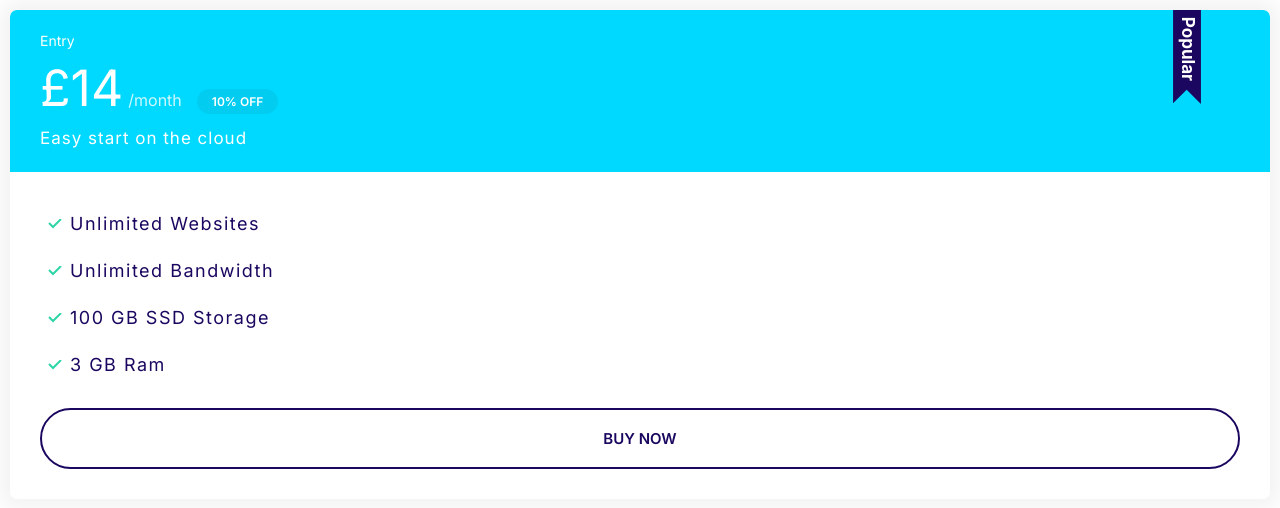
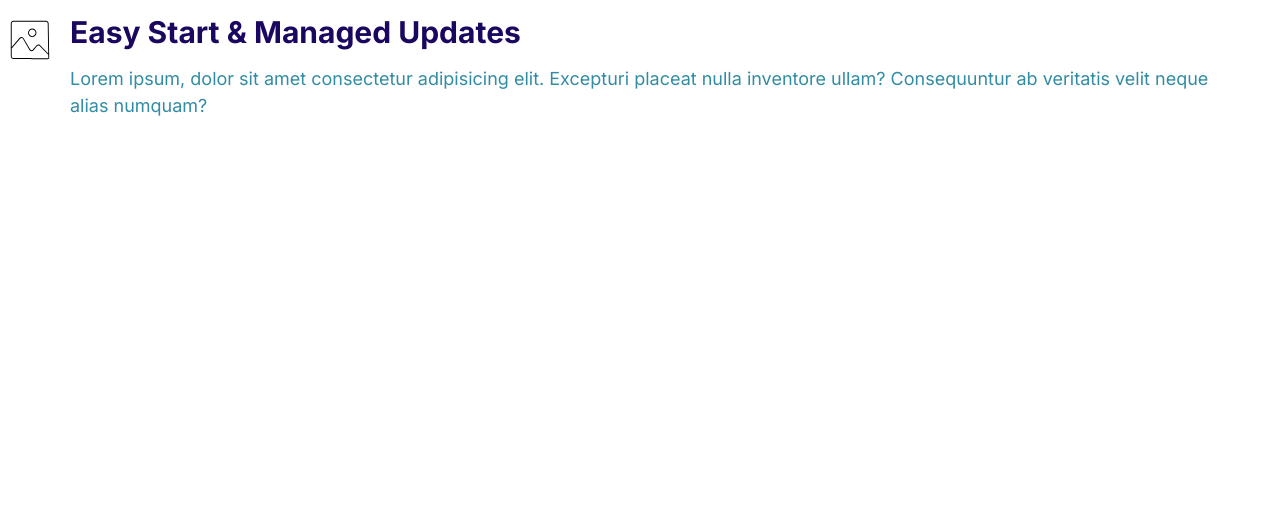
Before and after one commit to Matthew-Elliott91/moshify-learning, a plain HTML site: page index.html in a window 1280 px wide. Drawn offline with Linux system fonts and the light colour scheme.

Commit message:
Defined and styled the media component

```diff
--- a/css/styles.css
+++ b/css/styles.css
@@ -164,10 +164,11 @@ a {
 .icon {
     width: 40px;
     height: 40px;
+
 }
 
 .icon--primary {
-    fill: var(--color-primary);
+    fill: var(--color-primary)
 }
 
 .icon-container {
@@ -371,3 +372,21 @@ a {
     }
 
 }
+
+/* Media */
+
+.media {
+    display: flex;
+}
+
+.media__title {
+    margin-top: 0;
+}
+
+.media__body {
+    margin: 0 2rem;
+}
+
+.media__image {
+    margin-top: 1rem;
+}
--- a/index.html
+++ b/index.html
@@ -15,26 +15,19 @@
     <title>Document</title>
   </head>
   <body>
-    <div class="plan plan--popular">
-      <div class="card card--secondary">
-        <header class="card__header">
-          <h3 class="plan__name">Entry</h3>
-          <span class="plan__price">£14</span>
-          <span class="plan__billing-cycle">/month</span>
-          <span class="badge badge--secondary badge--small">10% OFF</span>
-          <span class="plan__description">Easy start on the cloud</span>
-        </header>
-        <div class="card__body">
-          <ul class="list list--tick">
-            <li class="list__item">Unlimited Websites</li>
-            <li class="list__item">Unlimited Bandwidth</li>
-            <li class="list__item">100 GB SSD Storage</li>
-            <li class="list__item">3 GB Ram</li>
-          </ul>
-          <button class="btn btn--block btn--outline btn--block">
-            Buy Now
-          </button>
-        </div>
+    <div class="media">
+      <div class="media__image">
+        <svg class="icon icon--primary">
+          <use xlink:href="images/sprite.svg#snap"></use>
+        </svg>
+      </div>
+      <div class="media__body">
+        <h3 class="media__title">Easy Start & Managed Updates</h3>
+        <p>
+          Lorem ipsum, dolor sit amet consectetur adipisicing elit. Excepturi
+          placeat nulla inventore ullam? Consequuntur ab veritatis velit neque
+          alias numquam?
+        </p>
       </div>
     </div>
   </body>
```
Also changed, not shown: components/media.html (added, +15 -0 lines).
